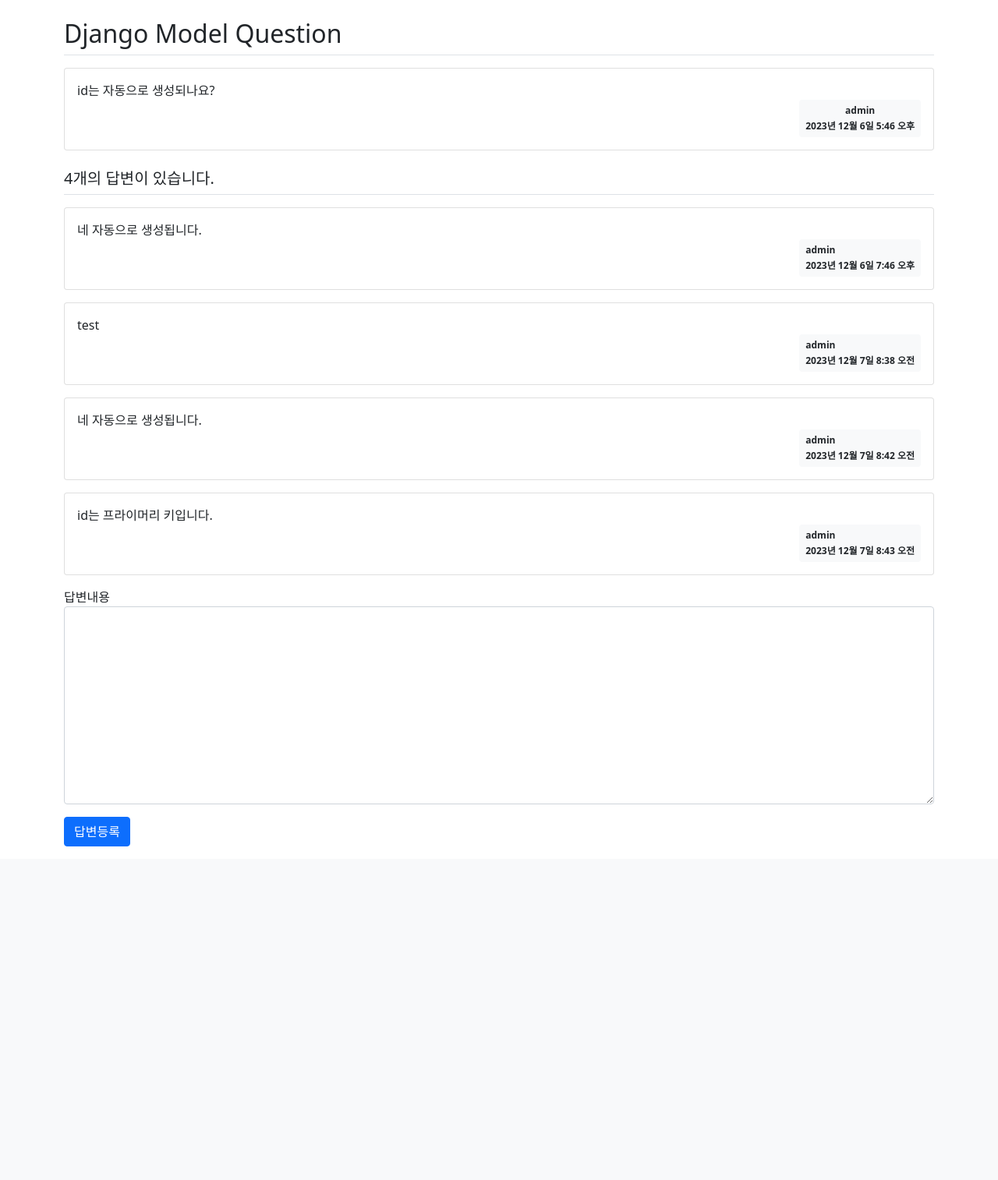
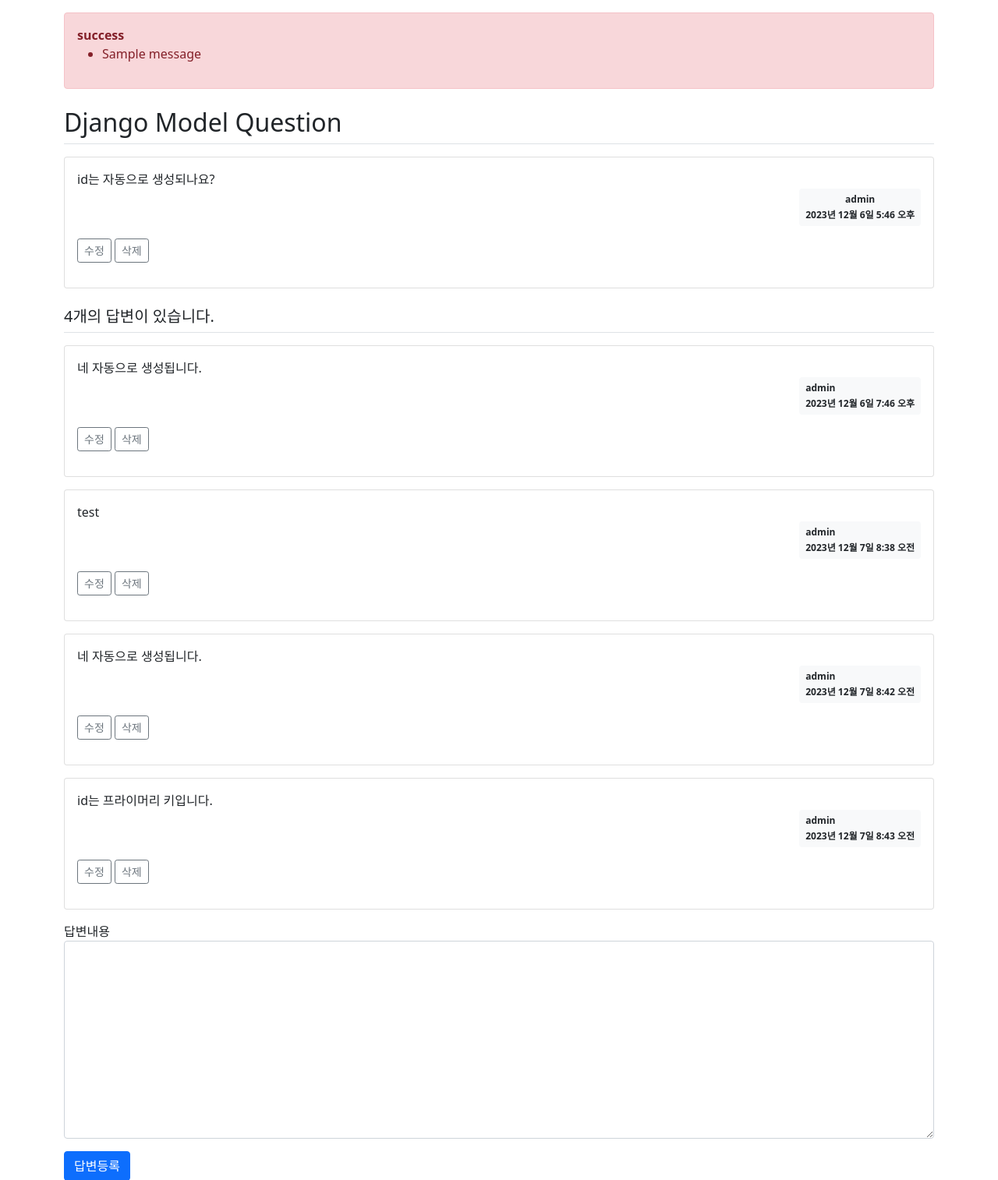
Before and after one commit to chowon986/Portfolio_Django, a Django app: page /pybo/answer/create/2/ in a window 1280 px wide. Shown: the part 57-1571 px from the top of the page at 78% size. Before the commit the page ends 1143 px from the top, so only its background shows below. Run offline with Django 4.2, Linux system fonts and the light colour scheme; a user stored in the database is signed in; data comes from the database, SQL or seed files in the repository; both versions use the stored data as it was after the commit; one stand-in notice (Sample message) is shown; some libraries are stand-ins or nearby versions.

Commit message:
✨ 수정과 삭제

```diff
--- a/projects/mysite/pybo/models.py
+++ b/projects/mysite/pybo/models.py
@@ -13,6 +13,7 @@
     # 길이가 제한되지 않은 텍스트는 TextField를 사용
     content = models.TextField()
     create_date = models.DateTimeField()
+    modify_date = models.DateTimeField(null=True, blank=True)
 
     def __str__(self):
         return self.subject
@@ -24,3 +25,4 @@
     question = models.ForeignKey(Question, on_delete = models.CASCADE)
     content = models.TextField()
     create_date = models.DateTimeField()
+    modify_date = models.DateTimeField(null=True, blank=True)
--- a/projects/mysite/pybo/urls.py
+++ b/projects/mysite/pybo/urls.py
@@ -12,4 +12,11 @@
 
     # pybo/question/create/ 라는 경로로 요청이 들어오면 views.py에서 question_create 함수 호출
     path('question/create/', views.question_create, name='question_create'),
+    path('question/modify/<int:question_id>/', views.question_modify, name='question_modify'),
+    # pybo/question/delete/숫자/ 라는 경로로 요청이 들어오면 views.py에서 question_delete 함수 호출
+    path('question/delete/<int:question_id>/', views.question_delete, name='question_delete'),
+    # pybo/answer/modify/숫자/ 라는 경로로 요청이 들어오면 views.py에서 answer_modify 함수 호출
+    path('answer/modify/<int:answer_id>/', views.answer_modify, name='answer_modify'),
+    # pybo/answer/delete/숫자/ 라는 경로로 요청이 들어오면 views.py에서 answer_delete 함수 호출
+    path('answer/delete/<int:answer_id>/', views.answer_delete, name='answer_delete'),
 ]
--- a/projects/mysite/pybo/views.py
+++ b/projects/mysite/pybo/views.py
@@ -6,6 +6,7 @@
 from .forms import QuestionForm, AnswerForm
 from django.core.paginator import Paginator
 from django.contrib.auth.decorators import login_required
+from django.contrib import messages
 
 # Create your views here.
 
@@ -103,3 +104,98 @@
     # form = QuestionForm()
     # 빈 객체를 pybo/question_form.html에 전달
     # return render(request, 'pybo/question_form.html', {'form' : form})
+
+# 로그인이 되어 있지 않은 경우 사용자를 로그인 페이지로 리디렉션
+@login_required(login_url='common:login')
+def question_modify(request, question_id):
+    # pk가 question_id인 객체를 가져옴
+    # 만약 존재하지 않으면 404 에러 메시지 표출
+    question = get_object_or_404(Question, pk=question_id)
+    # 현재 로그인한 사용자가 질문의 저자가 아닌 경우, 오류 메시지를 표시하고 질문 상세 페이지로 리디렉션
+    if request.user != question.author:
+        messages.error(request, '수정권한이 없습니다')
+        return redirect('pybo:detail', question_id=question.id)
+    # POST 방식의 요청이라면
+    if request.method == "POST":
+        # 받은 데이터를 사용하여 질문을 수정하기 위한 폼 생성 (수정할 질문 객체 instance를 함께 전달함)
+        form = QuestionForm(request.POST, instance=question)
+        # 폼 데이터의 유효성 확인
+        if form.is_valid():
+            # 수정된 데이터 임시 저장
+            question = form.save(commit=False)
+            # 수정일시 저장
+            question.modify_date = timezone.now()
+            # 수정된 질문 저장
+            question.save()
+            # 수정된 질문 상세 페이지로 리디렉션
+            return redirect('pybo:detail', question_id=question.id)
+    # 만약 GET 방식이라면
+    else:
+        # 수정을 위한 폼 생성
+        # 수정할 질문 객체를 폼에 넘겨줌
+        form = QuestionForm(instance=question)
+    # 폼을 컨택스트에 담아 템플릿으로 전달
+    context = {'form': form}
+    # 수정을 위한 폼을 가진 템플릿을 랜더링하여 사용자에게 보여줌
+    return render(request, 'pybo/question_form.html', context)
+
+# 로그인이 필요함
+@login_required(login_url='common:login')
+def question_delete(request, question_id):
+    # pk가 question_id와 일치하는 게 있으면 question 객체로 받아오고, 아니면 404 에러 표출
+    question = get_object_or_404(Question, pk=question_id)
+    # 현재 로그인한 사용자가 질문의 저자가 아닌 경우 오류 메시지 표시
+    if request.user != question.author:
+        messages.error(request, '삭제권한이 없습니다')
+        # 질문 상세 페이지로 리디렉션
+        return redirect('pybo:detail', question_id=question.id)
+    # 질문 삭제
+    question.delete()
+    # 삭제가 완료되면 pybo:index로 리디렉션하여 메인 페이지로 이동
+    return redirect('pybo:index')
+
+# 로그인이 필요함
+@login_required(login_url='common:login')
+def answer_modify(request, answer_id):
+    # pk가 question_id와 일치하는 게 있으면 question 객체로 받아오고, 아니면 404 에러 표출
+    answer = get_object_or_404(Answer, pk=answer_id)
+    # 현재 로그인한 사용자가 질문의 저자가 아닌 경우 오류 메시지 표시
+    if request.user != answer.author:
+        messages.error(request, '수정권한이 없습니다')
+        # 질문 상세 페이지로 리디렉션
+        return redirect('pybo:detail', question_id=answer.question.id)
+    # 요청 방식이 POST면
+    if request.method == "POST":
+        form = AnswerForm(request.POST, instance=answer)
+        # 유효하면
+        if form.is_valid():
+            # 수정된 데이터 임시 저장
+            answer = form.save(commit=False)
+            # 수정일시 저장
+            answer.modify_date = timezone.now()
+            # 저장
+            answer.save()
+            # 상세 페이지로 리디렉션
+            return redirect('pybo:detail', question_id=answer.question.id)
+    # 요청 방식이 GET이면
+    else:
+        # 수정하는데 사용될 답변 폼 초기화
+        form = AnswerForm(instance=answer)
+        # 답변 객체와 수정하는 데 사용되는 폼을 context에 담아 템플릿으로 전달
+    context = {'answer': answer, 'form': form}
+    # 템플릿을 랜더링하여 수정할 답변과 해당하는 폼을 보여줌
+    return render(request, 'pybo/answer_form.html', context)
+
+# 로그인이 필요함
+@login_required(login_url='common:login')
+def answer_delete(request, answer_id):
+    # pk가 question_id와 일치하는 게 있으면 question 객체로 받아오고, 아니면 404 에러 표출
+    answer = get_object_or_404(Answer, pk=answer_id)
+    # 현재 로그인한 사용자가 질문의 저자가 아닌 경우 오류 메시지 표시
+    if request.user != answer.author:
+        messages.error(request, '삭제권한이 없습니다')
+    # 일치하면 답변 삭제
+    else:
+        answer.delete()
+    # 삭제가 완료되면 pybo:detail로 리디렉션하여 메인 페이지로 이동
+    return redirect('pybo:detail', question_id=answer.question.id)
--- a/projects/mysite/templates/base.html
+++ b/projects/mysite/templates/base.html
@@ -46,6 +46,10 @@
 {% endblock %}
 <!-- Bootstrap JS -->
 <script src="{% static 'bootstrap.min.js' %}"></script>
+<!-- 자바스크립트 Start -->
+{% block script %}
+{% endblock %}
+<!-- 자바스크립트 End -->
 <!-- 기본 템플릿 안에 삽입될 내용 End -->
 </body>
 </html>
--- a/projects/mysite/templates/pybo/question_detail.html
+++ b/projects/mysite/templates/pybo/question_detail.html
@@ -6,6 +6,15 @@
 <!-- 컨테이너 생성, 여백 my-3 부여 -->
 <div class="container my-3">
     <!-- 질문의 제목 표시 -->
+    <!-- message 표시 -->
+    {% if messages %}
+    <div class="alert alert-danger my-3" role="alert">
+    {% for message in messages %}
+        <strong>{{ message.tags }}</strong>
+        <ul><li>{{ message.message }}</li></ul>
+    {% endfor %}
+    </div>
+    {% endif %}
     <h2 class="border-bottom py-2">{{question.subject}}</h2>
     <!-- 카드 스타일 적용하여 질문을 나타내는 카드 생성 -->
     <div class="card my-3">
@@ -13,10 +22,25 @@
         <div class="card-body">
             <div class="card-text" style="white-space: pre-line;">{{ question.content }}</div>
             <div class="d-flex justify-content-end">
+                {% if question.modify_date %}
+                <div class="badge bg-light text-dark p-2 text-start mx-3">
+                    <div class="mb-2">modified at</div>
+                    <div>{{ question.modify_date }}</div>
+                </div>
+                {% endif %}
                 <div class="badge bg-light text-dark p-2 text-strat">
                     <div class="mb-2">{{ question.author.username }}</div>
                     <div>{{ question.create_date }}</div>
                 </div>
+            </div>
+            <div class="my-3">
+                {% if request.user == question.author %}
+                <a href="{% url 'pybo:question_modify' question.id %}"
+                    class="btn btn-sm btn-outline-secondary">수정</a>
+                <!-- 삭제 버튼을 클릭했을 때 해당 질문을 삭제하기 위한 요청을 보내도록 구성 -->
+                <a href="javascript:void(0)" class="delete btn btn-sm btn-outline-secondary"
+                    data-uri="{% url 'pybo:question_delete' question.id  %}">삭제</a>
+                {% endif %}
             </div>
         </div>
     </div>
@@ -29,10 +53,25 @@
         <div class="card-body">
             <div class="card-text" style="white-space: pre-line;">{{ answer.content }}</div>
             <div class="d-flex justify-content-end">
+                {% if answer.modify_date %}
+                <div class="badge bg-light text-dark p-2 text-start mx-3">
+                    <div class="mb-2">modified at</div>
+                    <div>{{ answer.modify_date }}</div>
+                </div>
+                {% endif %}
                 <div class="badge bg-light text-dark p-2 text-start">
                     <div class="mb-2">{{ answer.author.username }}</div>
                     <div>{{ answer.create_date }}</div>
                 </div>
+            </div>
+            <div class="my-3">
+                {% if request.user == answer.author %}
+                <a href="{% url 'pybo:answer_modify' answer.id  %}"
+                   class="btn btn-sm btn-outline-secondary">수정</a>
+                <!-- 삭제 버튼을 누르면 답변 삭제 URL 생성 -->
+                <a href="#" class="delete btn btn-sm btn-outline-secondary "
+                data-uri="{% url 'pybo:answer_delete' answer.id  %}">삭제</a>
+                {% endif %}
             </div>
         </div>
     </div>
@@ -62,6 +101,23 @@
         <input type="submit" value="답변등록" class="btn btn-primary">
     </form>
 </div>
+{% endblock %}
+{% block script %}
+<script type='text/javascript'>
+// delete 클래스를 가진 모든 요소를 가져와서 delete_elements 변수에 저장
+const delete_elements = document.getElementsByClassName("delete");
+Array.from(delete_elements).forEach(function(element) {
+    // 삭제 버튼이 클릭되었을 때 실행될 동작을 정의
+    element.addEventListener('click', function() {
+        // 사용자가 확인을 누른 경우
+        if(confirm("정말로 삭제하시겠습니까?")) {
+            // data.uri 속성에 저장된 URL로 이동함
+            // 삭제 버튼의 data.uri 속성에 저장된 URL을 가져와서 현재창을 그 URL로 이동시킴
+            location.href = this.dataset.uri;
+        };
+    });
+});
+</script>
 {% endblock %}
 
 {% comment %} <!-- HTML의 link 태그를 사용하여 스타일시트를 불러옴 -->
```
Also changed, not shown: projects/mysite/templates/pybo/answer_form.html (added, +20 -0 lines), projects/mysite/db.sqlite3, projects/mysite/pybo/migrations/0004_answer_modify_date_question_modify_date.py (added).
